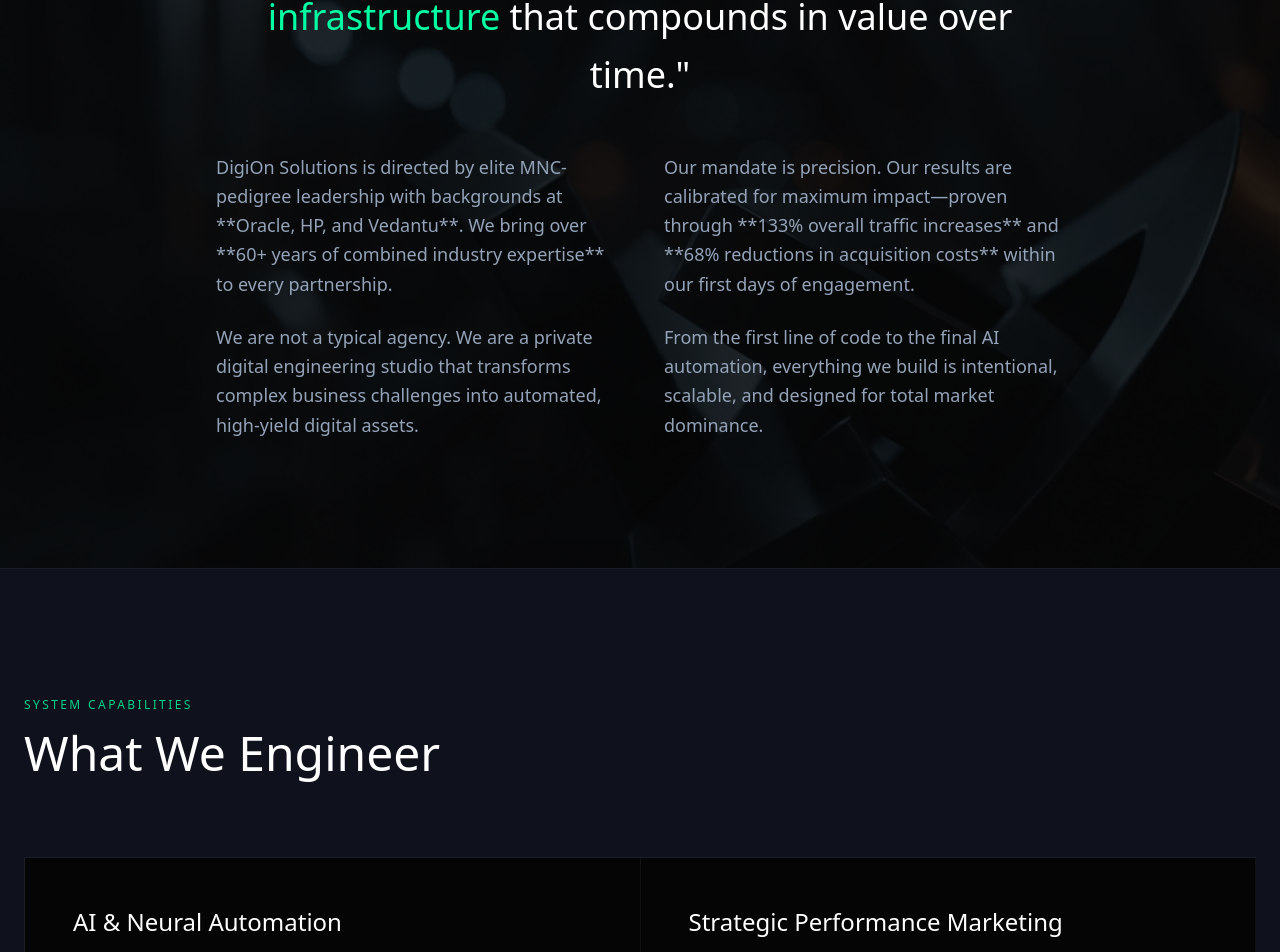
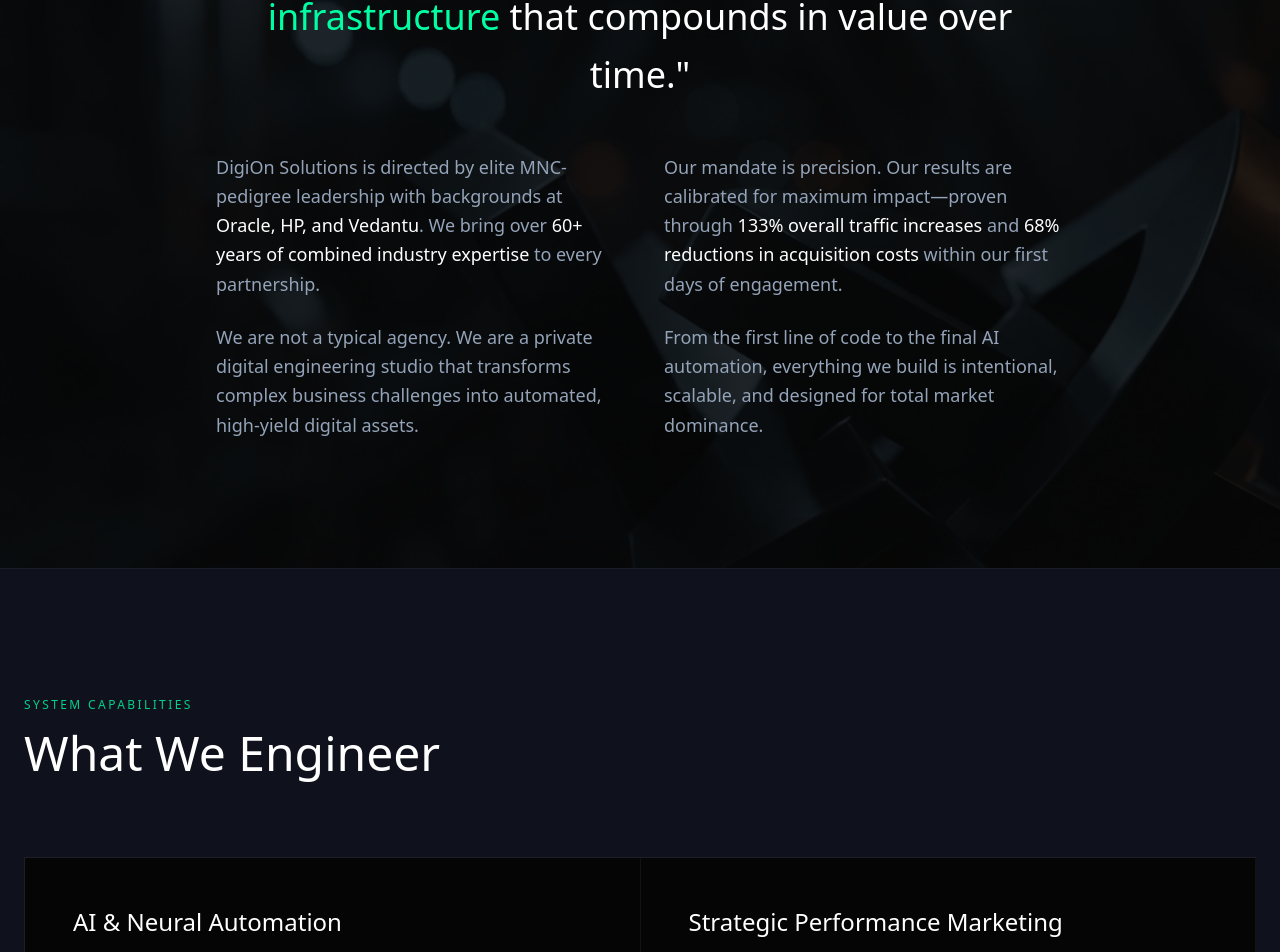
Before and after one commit to Rishitkumardutta001/Digion-Solutions, a Next.js app: page / in a window 1280 px wide. Shown: the part 1241-2193 px from the top of the page. Built offline with nearby package versions, Linux system fonts and the light colour scheme.

Commit message:
Fix typo errors (formatting artifacts) around numbers in About section

```diff
--- a/src/components/About.tsx
+++ b/src/components/About.tsx
@@ -27,7 +27,7 @@ export default function About() {
                 >
                     <div className="space-y-6">
                         <p>
-                            DigiOn Solutions is directed by elite MNC-pedigree leadership with backgrounds at **Oracle, HP, and Vedantu**. We bring over **60+ years of combined industry expertise** to every partnership.
+                            DigiOn Solutions is directed by elite MNC-pedigree leadership with backgrounds at <span className="text-white font-medium">Oracle, HP, and Vedantu</span>. We bring over <span className="text-white font-medium">60+ years of combined industry expertise</span> to every partnership.
                         </p>
                         <p>
                             We are not a typical agency. We are a private digital engineering studio that transforms complex business challenges into automated, high-yield digital assets.
@@ -35,7 +35,7 @@ export default function About() {
                     </div>
                     <div className="space-y-6">
                         <p>
-                            Our mandate is precision. Our results are calibrated for maximum impact—proven through **133% overall traffic increases** and **68% reductions in acquisition costs** within our first days of engagement.
+                            Our mandate is precision. Our results are calibrated for maximum impact—proven through <span className="text-white font-medium">133% overall traffic increases</span> and <span className="text-white font-medium">68% reductions in acquisition costs</span> within our first days of engagement.
                         </p>
                         <p>
                             From the first line of code to the final AI automation, everything we build is intentional, scalable, and designed for total market dominance.
```
